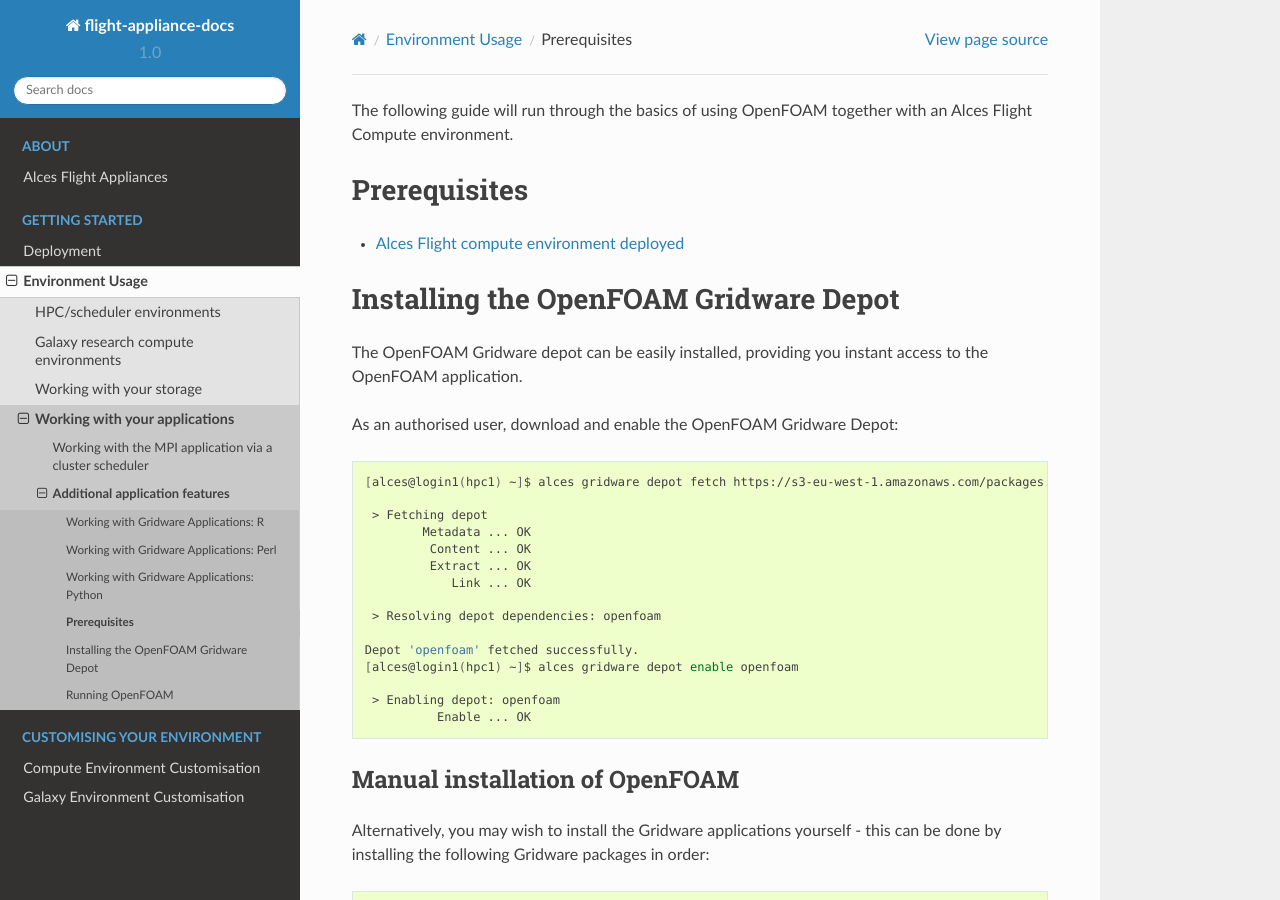
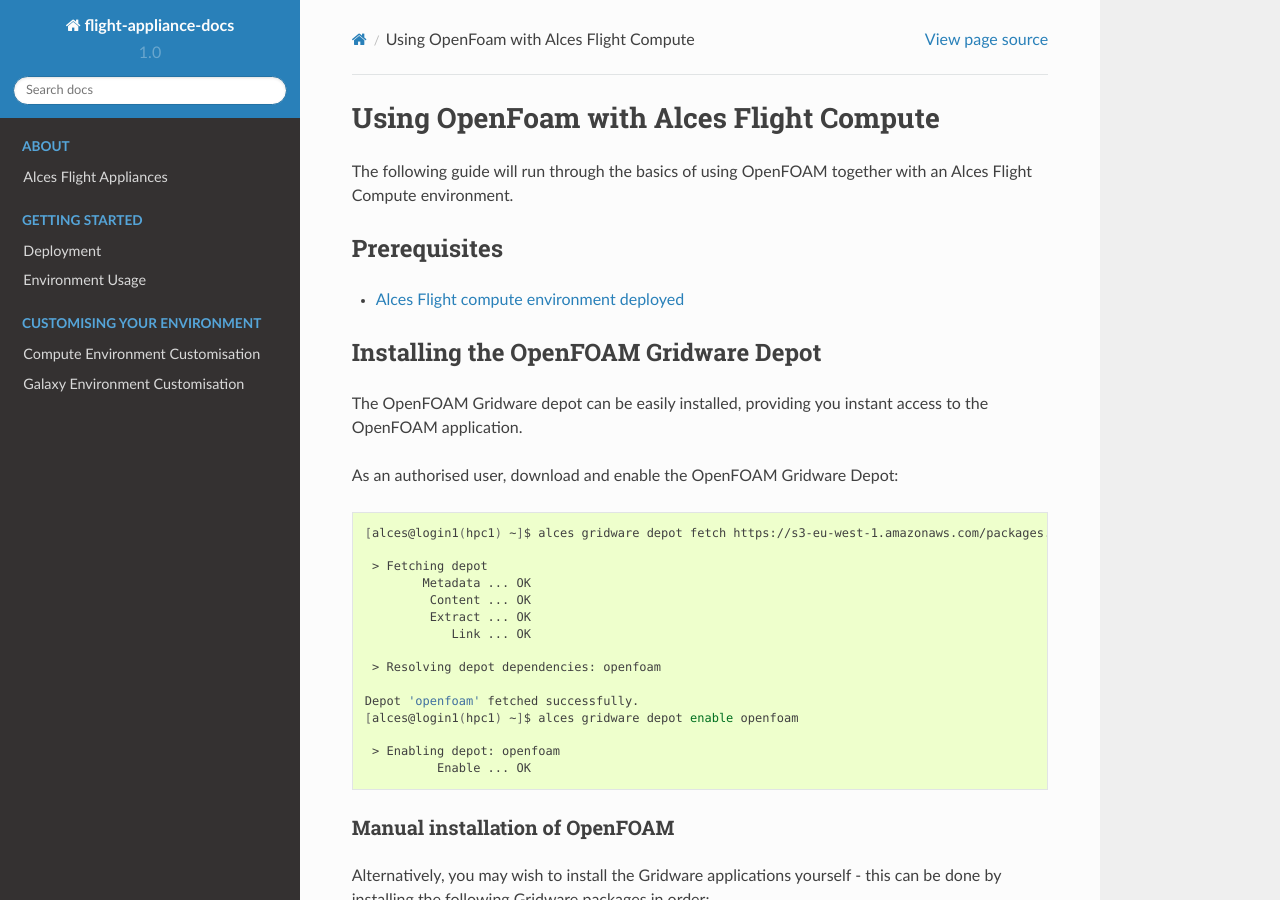
Before and after one commit to alces-software/flight-appliance-docs, a Sphinx documentation site: the page built from docs/source/getting-started/environment-usage/using-openfoam-with-alces-flight-compute.rst, in a window 1280 px wide and 900 px high. Built offline with Sphinx 7.4.7 and the Read the Docs theme 2.0.0, drawn with Linux system fonts in a browser that asks for light colours.

Commit message:
- Fix titles in OpenFoam tutorial - Move OpenFoam tutorial to basic Gridware usage

```diff
--- a/docs/source/getting-started/environment-usage/environment_usage.rst
+++ b/docs/source/getting-started/environment-usage/environment_usage.rst
@@ -36,6 +36,7 @@
 ------------------------------
 
 * :ref:`Working with Gridware applications <working-with-gridware-applications>`
+* :ref:`Using OpenFoam on Alces Flight Compute <using-openfoam-with-alces-flight-compute>`
 
 Working with the MPI application via a cluster scheduler
 ^^^^^^^^^^^^^^^^^^^^^^^^^^^^^^^^^^^^^^^^^^^^^^^^^^^^^^^^
--- a/docs/source/getting-started/environment-usage/gridware-features/using-openfoam-with-alces-flight-compute.rst
+++ b/docs/source/getting-started/environment-usage/using-openfoam-with-alces-flight-compute.rst
@@ -1,15 +1,18 @@
 .. _using-openfoam-with-alces-flight-compute:
+
+Using OpenFoam with Alces Flight Compute
+========================================
 
 The following guide will run through the basics of using OpenFOAM together with an Alces Flight Compute environment.
 
 Prerequisites
-=============
+-------------
 
 -  `Alces Flight compute environment
    deployed <heat-deploy-sge-cluster>`__
 
 Installing the OpenFOAM Gridware Depot
-======================================
+--------------------------------------
 
 The OpenFOAM Gridware depot can be easily installed, providing you instant access to the OpenFOAM application.
 
@@ -34,7 +37,7 @@
               Enable ... OK
 
 Manual installation of OpenFOAM
--------------------------------
+^^^^^^^^^^^^^^^^^^^^^^^^^^^^^^^
 
 Alternatively, you may wish to install the Gridware applications yourself - this can be done by installing the following Gridware packages in order:
 
@@ -47,7 +50,7 @@
     alces gridware install paraview/4.3.1
 
 Running OpenFOAM
-================
+----------------
 
 The following tutorial makes use of the OpenFOAM graphical interface. To use the graphical interface, a GNOME desktop session should be started. Sessions can easily be created using ``alces session``. Create a GNOME desktop session and connect to it using your favourite VNC client:
 
@@ -72,7 +75,7 @@
     If prompted, you should supply the following password: vvrDZM2Z
 
 Loading OpenFOAM
-----------------
+^^^^^^^^^^^^^^^^
 
 Once you have connected to the VNC session - the OpenFOAM application will need to be loaded.
 
```
